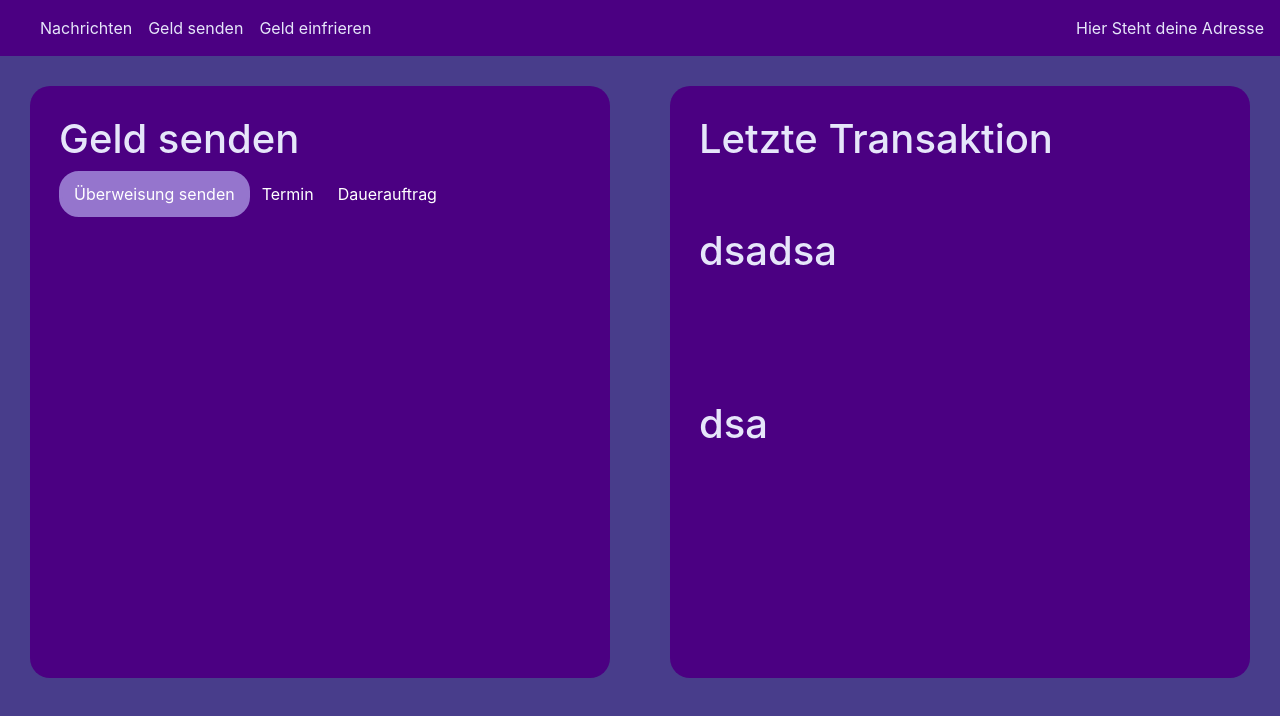
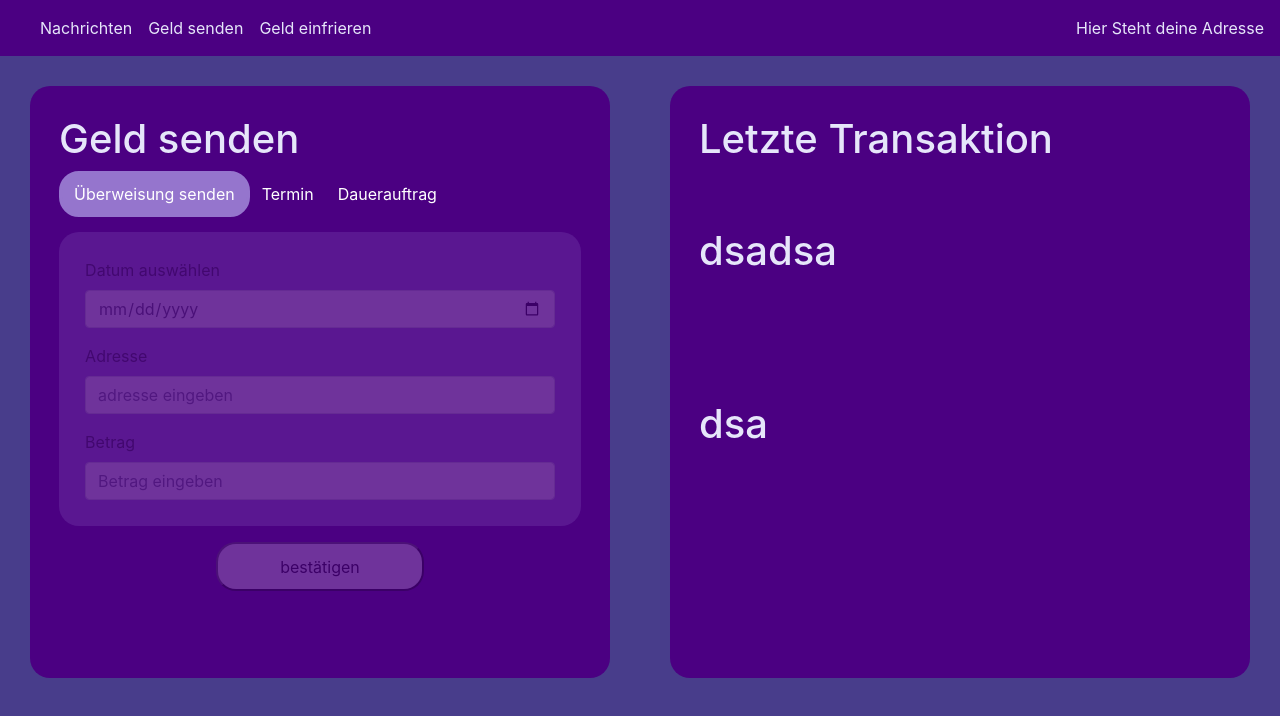
Before and after one commit to Adentalis/programmableMoney, a React (Create React App) app in the folder frontend/: page /send in a window 1280 px wide. Shown: the top 716 px of the page. Built offline with nearby package versions, Linux system fonts and the light colour scheme.

Commit message:
add styling Comp, Buttons, Textfield, at Container

```diff
--- a/frontend/src/component/container/Container.js
+++ b/frontend/src/component/container/Container.js
@@ -15,9 +15,10 @@ export const InnerContainer= styled.div`
     border-radius: 20px;
     width: 100%;
     height: 80%;
-    padding: 5%;
+    padding:5%;
     margin: auto;
     opacity: 0.2;
+
     `;
 
     export const styleFontText= styled.div`
--- a/frontend/src/component/container/ContainerFile.css
+++ b/frontend/src/component/container/ContainerFile.css
@@ -3,5 +3,6 @@
     text-align: left;
     background-color: #9575cd;
     border-bottom: 20px;
+    z-index:2;
 
   }
--- /dev/null
+++ b/frontend/src/component/container/FreezeContainer.css
@@ -0,0 +1,18 @@
+.buttonstyling{
+    display: flex;
+
+    justify-content: center;
+
+
+
+     border-radius: 20px;
+
+     width: 40%;
+     height: 20%;
+     padding: 2%;
+     margin:auto;
+     opacity: 0.2;
+
+    background-color: white ;
+
+    }
--- a/frontend/src/component/container/FreezeContainer.js
+++ b/frontend/src/component/container/FreezeContainer.js
@@ -1,11 +1,9 @@
 import React  from 'react';
-
-// import Tabs from './Tabs';
 import { Container, InnerContainer } from './Container';
 import styled from 'styled-components';
 import {} from '../../constants';
 import {NAVIGATION_FREEZE_TEXT } from '../../constants';
-
+import './FreezeContainer.css';
 require('./styletab.css');
 
 
@@ -24,16 +22,36 @@ export const FreezeContainer = () => (
         <h1 style={{color: '#E6E6FA'}}>{NAVIGATION_FREEZE_TEXT}</h1>
 
 
+        <div>
         <StyledInnerContainer>
 
         <div class="md-form md-outline input-with-post-icon datepicker">
 
-        <label for="example">Datum auswählen</label>
+ <label for="example">Datum auswählen</label>
         <input placeholder="Select date" type="date" id="example" class="form-control"/>
 
         </div>
+        <div class="form-group" />
+                    <label for="exampleInputEmail1">Betrag </label>
+                    <input type="betrag" class="form-control" id="exampleInputEmail1" aria-describedby="emailHelp" placeholder="Betrag eingeben" />
+
+
+
+
 
         </StyledInnerContainer>
+
+        <p>
+
+        </p>
+        <p></p>
+        <button  className="buttonstyling">bestätigen</button>
+        </div>
+
+
+
+
+
 
 
     </StyledContainer>
--- a/frontend/src/component/container/MessageContainer.js
+++ b/frontend/src/component/container/MessageContainer.js
@@ -39,10 +39,14 @@ export const MessageContainer = () => (
                         <textarea class="form-control z-depth-1" id="exampleFormControlTextarea6" rows="3" placeholder="Hier Absenderadresse hinzufügen"></textarea>
                     </div>
 
-                    <button type="button" class="btn btn-secondary center">Abschicken</button>
+
 
                     </StyledInnerContainer>
-                <button type="button" class="btn btn-secondary btn-lg btn-block">abschicken</button>
+                    <p>
+                    </p>
+                    <p></p>
+                    <button type="button" class="buttonstyling">Abschicken</button>
+
             </div>
         </Tabs>
 
--- /dev/null
+++ b/frontend/src/component/container/SendContainer.css
@@ -0,0 +1,19 @@
+.buttonstyling
+   {
+   display: flex;
+
+   justify-content: center;
+
+
+
+    border-radius: 20px;
+
+    width: 40%;
+    height: 20%;
+    padding: 2%;
+    margin:auto;
+    opacity: 0.2;
+
+   background-color: white ;
+
+   }
--- a/frontend/src/component/container/SendContainer.js
+++ b/frontend/src/component/container/SendContainer.js
@@ -4,6 +4,7 @@ import Tabs from './Tabs';
 import { Container, InnerContainer } from './Container';
 import { NAVIGATION_SEND_TEXT } from '../../constants';
 import Dropdown from '../dropdownsendmoney';
+import './SendContainer.css';
 require('./styletab.css');
 
 const StyledContainer = styled(Container)`
@@ -19,12 +20,37 @@ export const SendContainer = () => (
     <StyledContainer>
         <h1 style={{ color: '#E6E6FA', }}>{NAVIGATION_SEND_TEXT}</h1>
         <Tabs>
-            <div label="Überweisung senden"></div>
+            <div label="Überweisung senden"><StyledInnerContainer>
+                    <div className="test">
+                        <label  for="example">Datum auswählen</label>
+                        <input className="schriftfarbedatepicker"placeholder="Select date" type="date" id="example" class="form-control" />
+                    </div>
+                    <p></p>
+                    <p></p>
+
+
+
+                    <div class="form-group" />
+                    <label for="exampleInputEmail1">Adresse </label>
+                    <input type="betrag" class="form-control" id="exampleInputEmail1" aria-describedby="emailHelp" placeholder="adresse eingeben" />
+                    <div class="form-group" />
+                    <label for="exampleInputEmail1">Betrag </label>
+                    <input type="betrag" class="form-control" id="exampleInputEmail1" aria-describedby="emailHelp" placeholder="Betrag eingeben" />
+
+
+                </StyledInnerContainer>
+                <p></p>
+                <p></p>
+                <button type="button" class="buttonstyling">bestätigen</button>
+
+            </div>
+
             <div label="Termin">
+
                 <StyledInnerContainer>
-                    <div class="md-form md-outline input-with-post-icon datepicker">
-                        <label for="example">Datum auswählen</label>
-                        <input placeholder="Select date" type="date" id="example" class="form-control" />
+                    <div className="test">
+                        <label  for="example">Datum auswählen</label>
+                        <input className="schriftfarbedatepicker"placeholder="Select date" type="date" id="example" class="form-control" />
                     </div>
                     <p></p>
                     <p></p>
@@ -33,25 +59,41 @@ export const SendContainer = () => (
                         <input type="text" id="set-dark-theme" class="form-control" placeholder="00:00" />
                         <i class="fas fa-envelope  input-prefix"></i>
                     </div>
+                    <div class="form-group" />
+                    <label for="exampleInputEmail1">Betrag </label>
+                    <input type="betrag" class="form-control" id="exampleInputEmail1" aria-describedby="emailHelp" placeholder="Betrag eingeben" />
+
+
                 </StyledInnerContainer>
-                <button type="button" class="btn btn-secondary btn-lg btn-block">bestätigen</button>
+                <p></p>
+                <p></p>
+                <button type="button" class="buttonstyling">bestätigen</button>
+
             </div>
+
             <div label="Dauerauftrag ">
                 <StyledInnerContainer>
                     <div class="md-form md-outline input-with-post-icon datepicker">
                         <label for="example">Datum auswählen</label>
                         <input placeholder="Select date" type="date" id="example" class="form-control" />
                     </div>
+
+                    <div className="form-group" />
+                    <label for="exampleInputEmail1">Betrag </label>
+                    <input type="betrag" class="form-control" id="exampleInputEmail1" aria-describedby="emailHelp" placeholder="Betrag eingeben" />
+
+
+
+
                     <p></p>
-                    <p></p>
-                    <div class="md-form md-outline input-with-post-icon timepicker" darktheme="true">
-                        <label for="set-dark-theme">Wähle eine Uhrzeit</label>
-                        <input type="text" id="set-dark-theme" class="form-control" placeholder="00:00" />
-                        <i class="fas fa-envelope  input-prefix"></i>
-                    </div>
+
+                    <Dropdown />
 
                 </StyledInnerContainer>
-                <Dropdown/>
+                <p></p>
+                <p></p>
+
+                <button  className="buttonstyling">bestätigen</button>
 
 
 
@@ -62,7 +104,7 @@ export const SendContainer = () => (
 
 
 
-                {/* <button type="button" class="btn btn-secondary btn-lg btn-block">bestätigen</button> */}
+
             </div>
 
         </Tabs>
--- a/frontend/src/component/dropdownsendmoney.css
+++ b/frontend/src/component/dropdownsendmoney.css
@@ -1,5 +1,14 @@
 
 .row{
-    background-color: black;
+
+    display: flex;
+    flex-direction: column;
+
+
+
+    border-radius: 20px;
+
+
+
 
 }
--- a/frontend/src/component/dropdownsendmoney.js
+++ b/frontend/src/component/dropdownsendmoney.js
@@ -4,14 +4,15 @@
     import './dropdownsendmoney.css';
 
     const techCompanies = [
-      { label: "Apple", value: 1 },
-      { label: "Facebook", value: 2 },
-      { label: "Netflix", value: 3 },
 
+      { label: "alle 15 Tage", value: 1 },
+      { label: "zum 1. im Monat", value: 2},
+      { label: "alle 3 Monate", value: 3 },
+      { label: "alle 6 Monate", value: 4 },
     ];
 
     const Dropdown = () => (
-      <div className="container">
+
         <div className="row">
           <div className="col-md-4"></div>
           <div className="col-md-4">
@@ -19,7 +20,8 @@
           </div>
           <div className="col-md-4"></div>
         </div>
-      </div>
+
+
     );
 
     export default Dropdown
```
